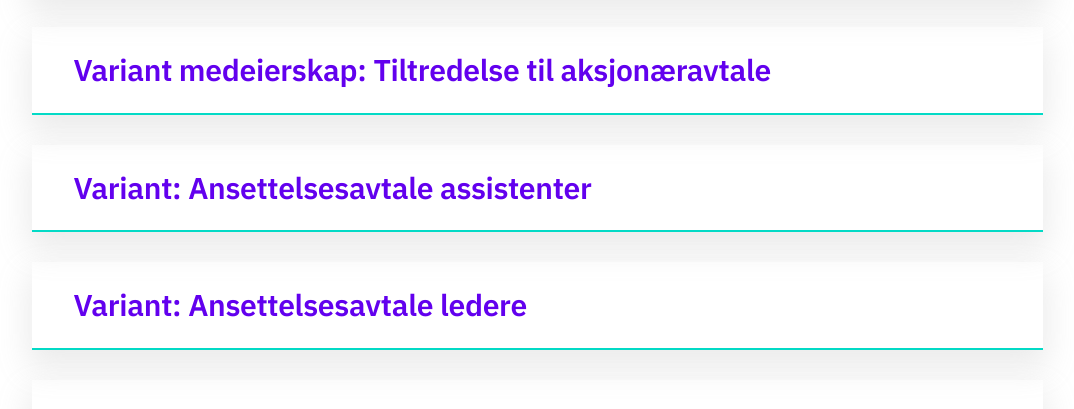
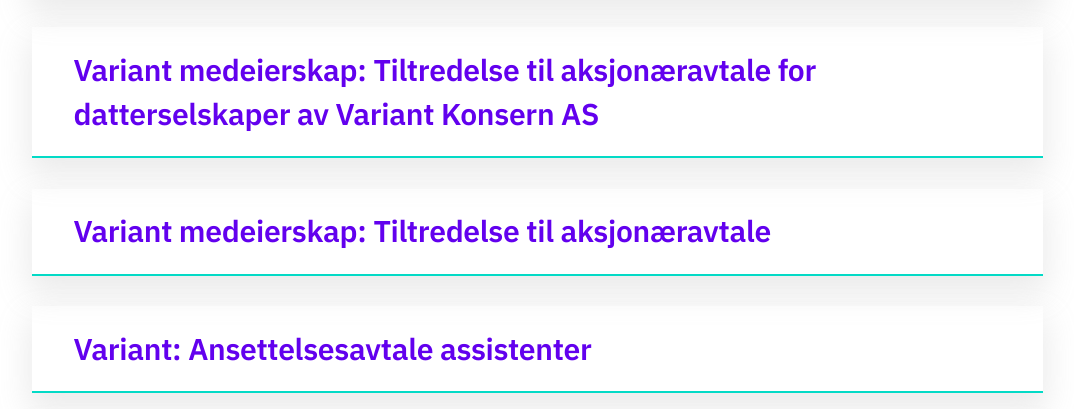
Before and after one commit to varianter/dokument-mal, a plain HTML site: page index.html in a window 1280 px wide. Shown: the part 674-1083 px from the top of the page, without its empty margins (18-1092 px from the left). Drawn offline with Linux system fonts and the light colour scheme.

Commit message:
generert index.html

```diff
--- a/index.html
+++ b/index.html
@@ -38,6 +38,11 @@
 
   <article>
     <h3><a href="/avtaler/aksjekjop.html" title="Variant medeierskap: Erhverv av aksjer">Variant medeierskap: Erhverv av aksjer</a></h3>
+  </article>
+
+
+  <article>
+    <h3><a href="/avtaler/aksjonaer-tiltredelse-konsern.html" title="Variant medeierskap: Tiltredelse til aksjonæravtale for datterselskaper av Variant Konsern AS">Variant medeierskap: Tiltredelse til aksjonæravtale for datterselskaper av Variant Konsern AS</a></h3>
   </article>
 
 
```
